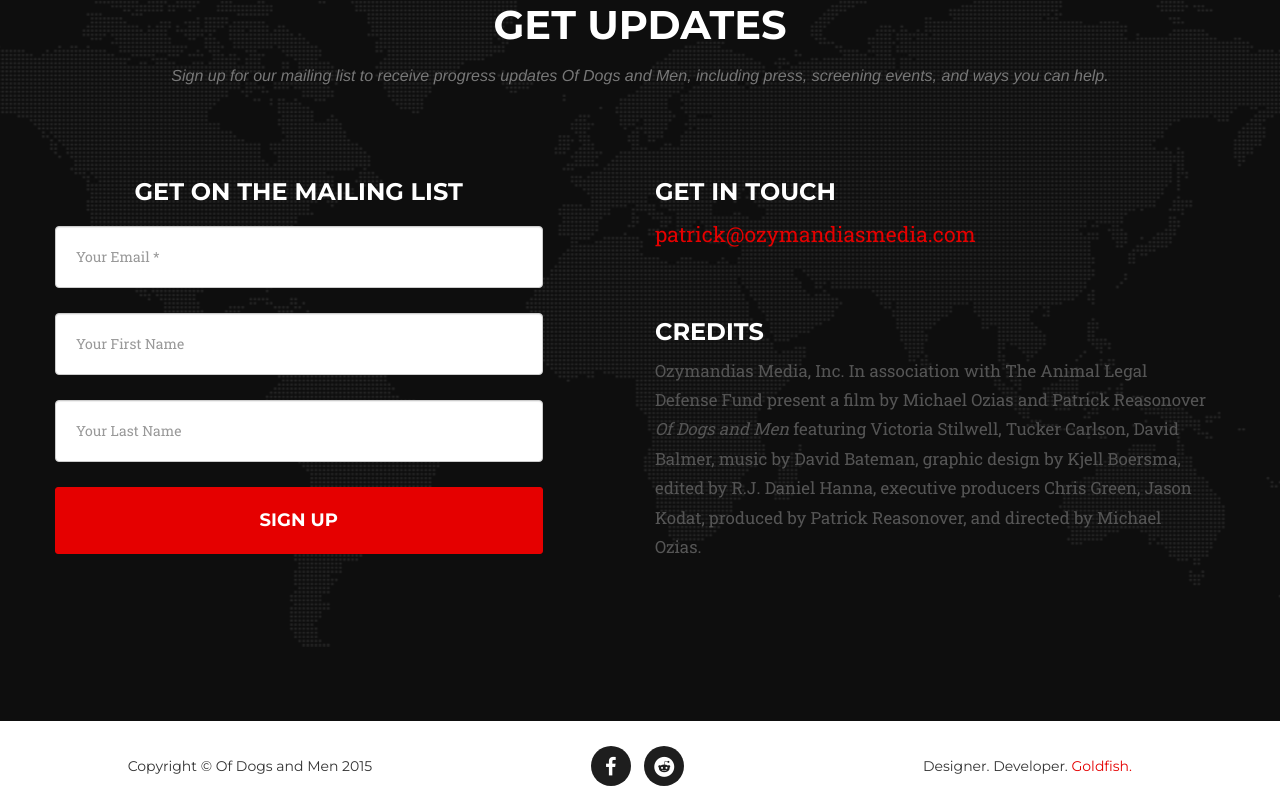
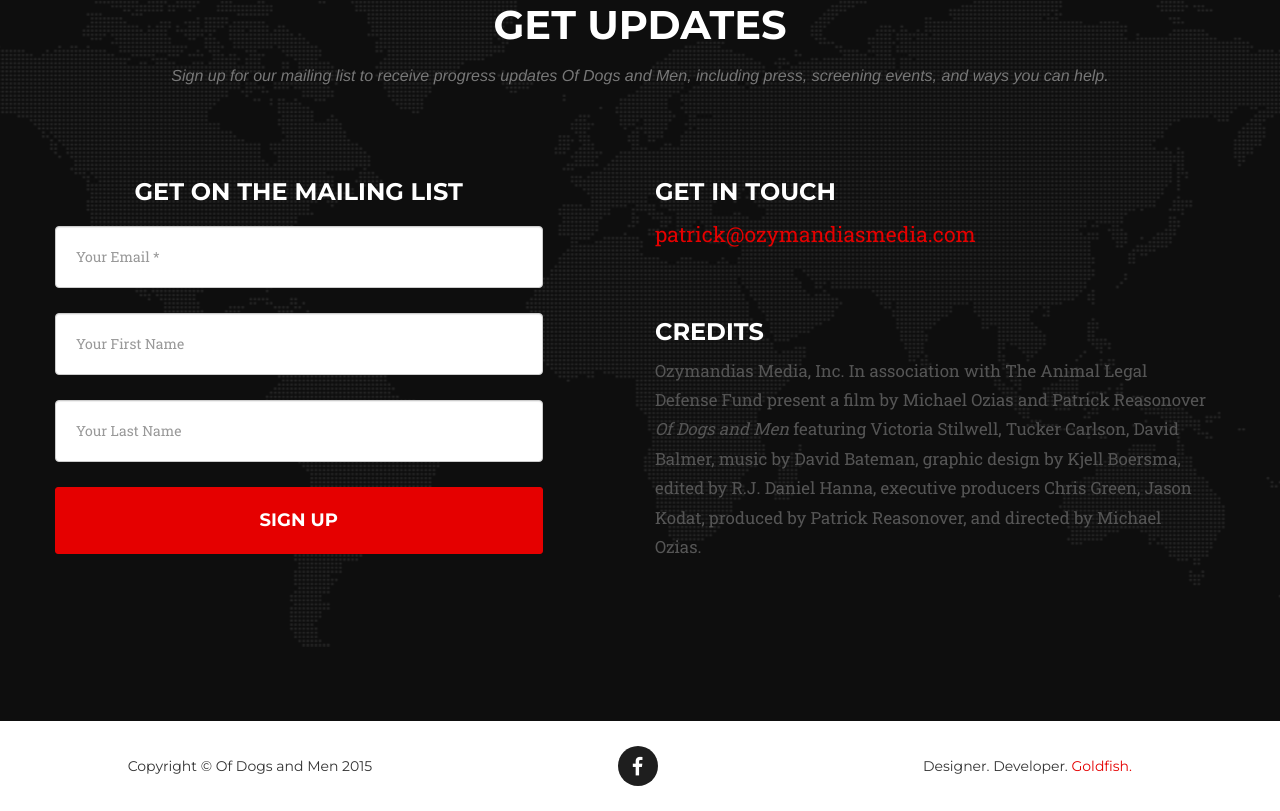
Before and after one commit to Scribblets/OfDogsAndMen, a plain HTML site: page index.html in a window 1280 px wide. Shown: the part 6076-6887 px from the top of the page. Drawn offline with nearby package versions, Linux system fonts and the light colour scheme; a web font is replaced by a local one.

Commit message:
Removed Reddit

```diff
--- a/index.html
+++ b/index.html
@@ -434,8 +434,6 @@
 					<ul class="list-inline social-buttons">
                         <li><a href="https://www.facebook.com/pages/Of-Dogs-and-Men-The-Documentary/557471920974012" target="_blank"><i class="fa fa-facebook"></i></a>
                         </li>
-                        <li><a href="#"><i class="fa fa-reddit"></i></a>
-                        </li>
                     </ul>
                 </div>
                 <div class="col-md-4">
```
Also changed, not shown: 2 other files.
